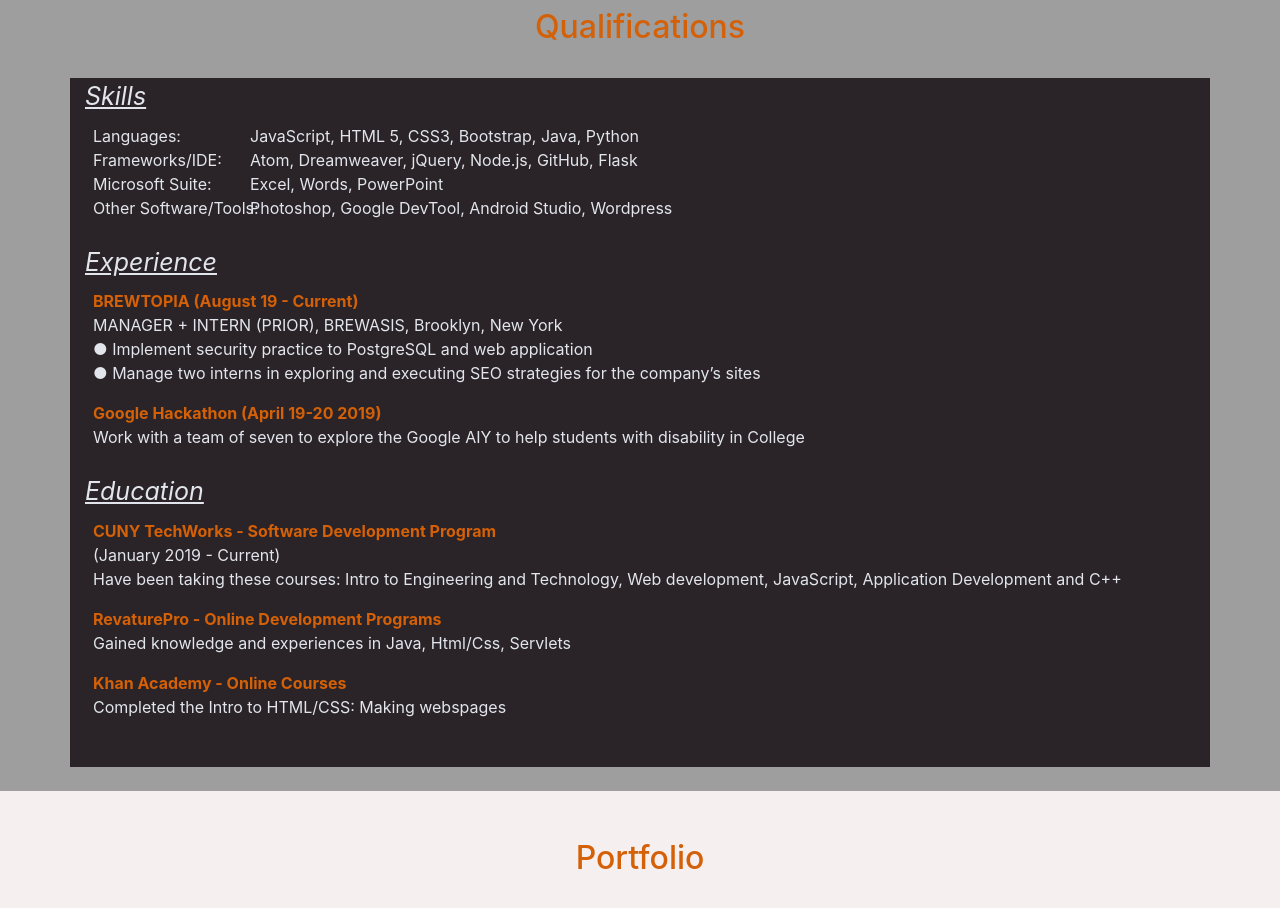
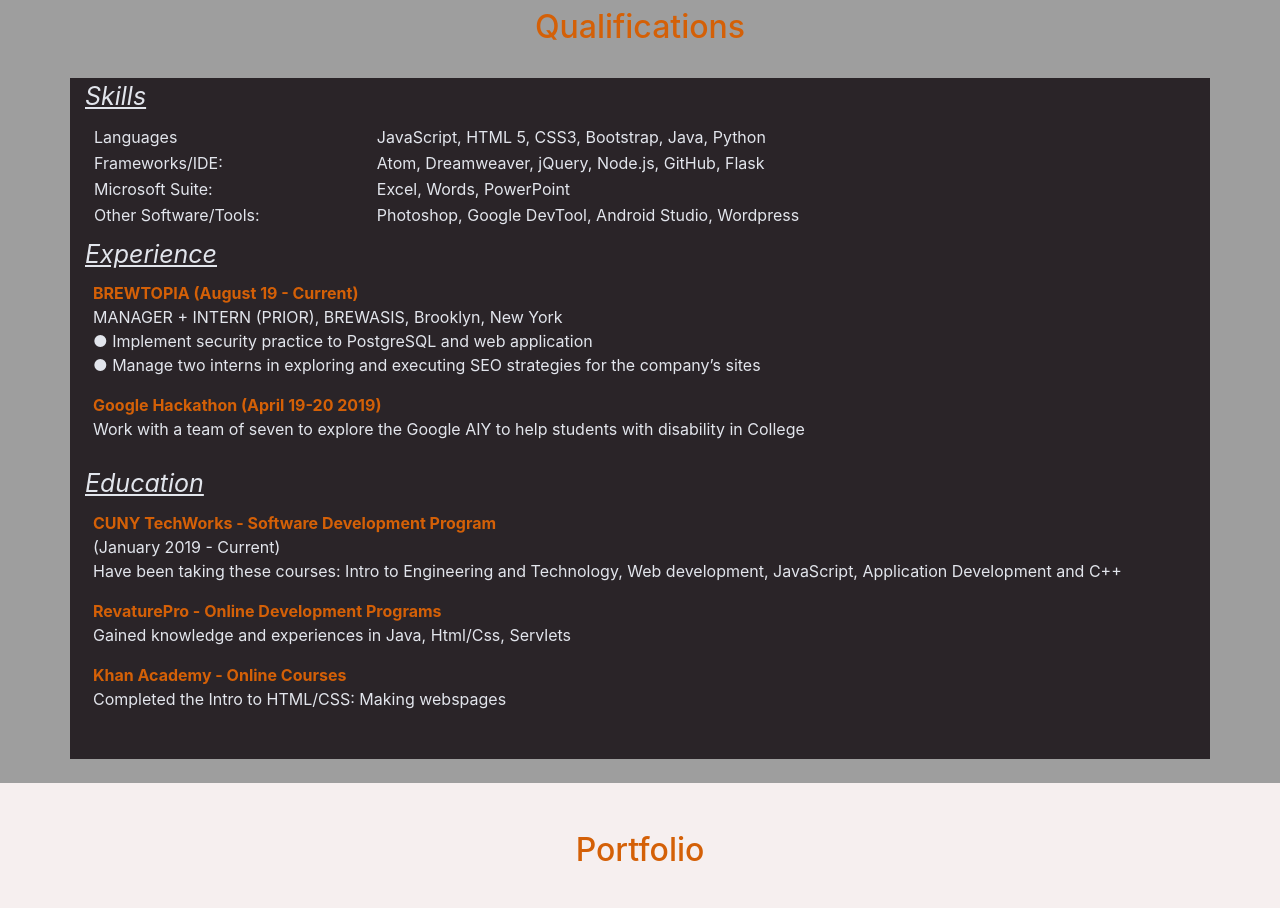
Before and after one commit to john1eng/My_Portfolio, a plain HTML site: page index.html in a window 1280 px wide. Shown: the part 1640-2548 px from the top of the page. Drawn offline with Linux system fonts and the light colour scheme.

Commit message:
add table to display skills

```diff
--- a/index.html
+++ b/index.html
@@ -50,10 +50,25 @@
         <div class="container" style="background:#2A2428">
           <div class="qualificationsTitleSub">Skills</div>
           <div class="p-2">
-            <p>Languages: <span class="tab">JavaScript, HTML 5, CSS3, Bootstrap, Java, Python </span></br>
-              Frameworks/IDE: <span class="tab">Atom, Dreamweaver, jQuery, Node.js, GitHub, Flask </span></br>
-              Microsoft Suite: <span class="tab">Excel, Words, PowerPoint</span></br>
-              Other Software/Tools: <span class="tab">Photoshop, Google DevTool, Android Studio, Wordpress</span></p>
+            <table id='skillTable'>
+              <tr>
+                <td width=40%;>Languages</td>
+                <td>JavaScript, HTML 5, CSS3, Bootstrap, Java, Python</td>
+              </tr>
+              <tr>
+                  <td width=40%;>Frameworks/IDE:</td>
+                  <td>Atom, Dreamweaver, jQuery, Node.js, GitHub, Flask</td>
+              </tr>
+              <tr>
+                  <td width=40%;>Microsoft Suite:</td>
+                  <td>Excel, Words, PowerPoint</td>
+              </tr>
+              <tr>
+                  <td width=40%;>Other Software/Tools:</td>
+                  <td>Photoshop, Google DevTool, Android Studio, Wordpress</td>
+              </tr>
+            </table>
+
           </div>
           <div class="qualificationsTitleSub">Experience</div>
             <div class="p-2">
@@ -176,7 +191,7 @@
         <br><br>
         <div style="text-align:center"><h2><span id="spanContact" class="sectionTitle">Contact Me</span></h2></div>
         <br><br><br>
-        <table>
+        <table id=formTable>
             <td>
         <form action="https://formspree.io/john1eng@hotmail.com" method="POST">
           <input type="text" id="contactName" name="name" placeholder="Name"><br><br>
--- a/portfolio.css
+++ b/portfolio.css
@@ -108,12 +108,15 @@
 
   min-height:100vh;
 }
-@media only screen and (max-width:820px){
+/* @media only screen and (max-width:820px){
   #experience{
     height:900px;
   }
+} */
+
+#skillTable td{
+  vertical-align: top;
 }
-
 .experiencediv{
   border-right: 1px solid #2a2428;
   width:300px;
@@ -233,7 +236,7 @@
 }
 
 
-table{
+#formTable{
   border: 0px solid;
   border-radius: 10px;
   margin-left: auto;
```
